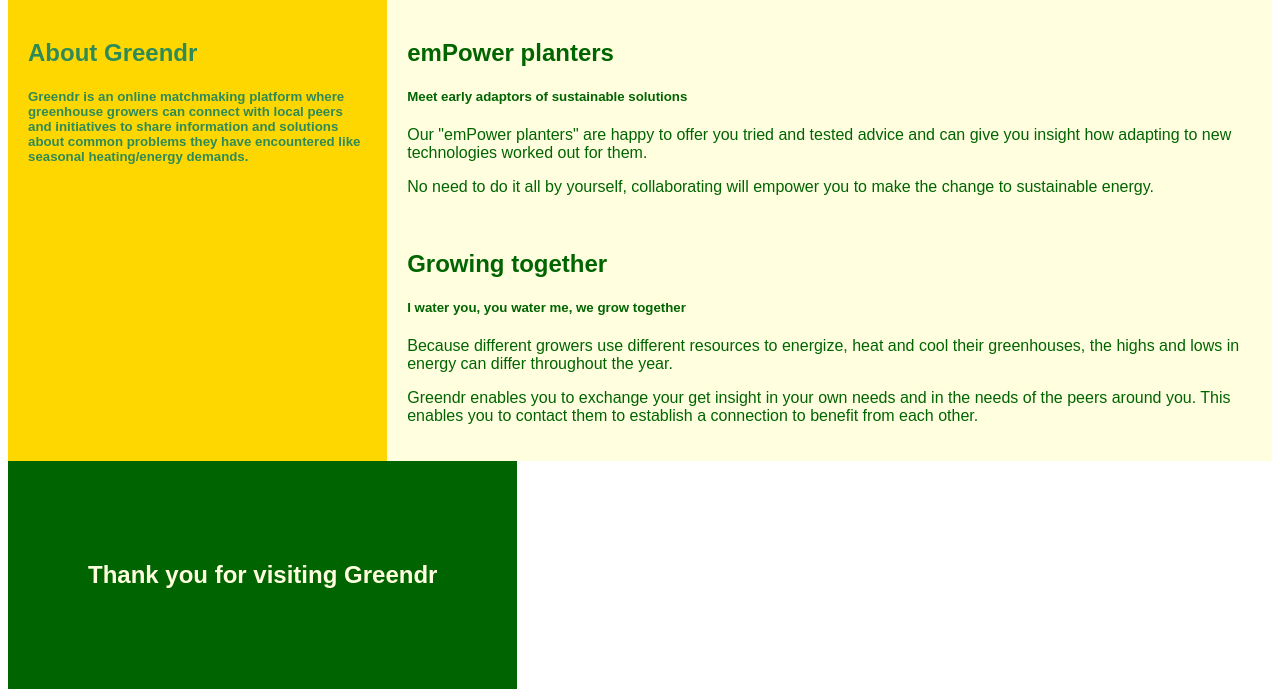
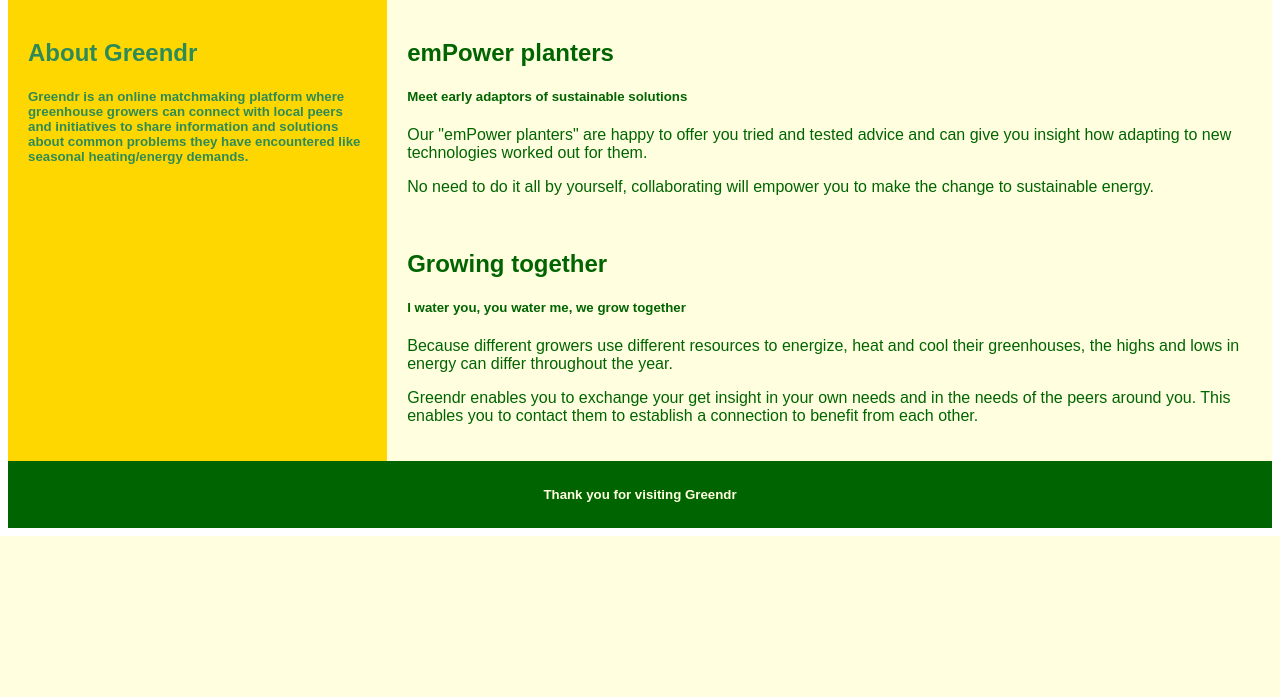
Before and after one commit to moerastrid/greendr_website, a PHP site: page /test.php in a window 1280 px wide. Shown: the part 348-1045 px from the top of the page. After the commit the page ends 884 px from the top, so only its background shows below. Run offline with PHP 8.4, Linux system fonts and the light colour scheme.

Commit message:
Update test.php

```diff
--- a/test.php
+++ b/test.php
@@ -58,8 +58,8 @@
 	padding: 20px;
 	}
    .footer {
-	display: block;
-	padding: 80px;
+	flex: 100%;
+	padding: 4px;
 	text-align: center;
 	background: DarkGreen;
 	color: LightYellow;
@@ -104,7 +104,7 @@
     <p>Greendr enables you to exchange your get insight in your own needs and in the needs of the peers around you. This enables you to contact them to establish a connection to benefit from each other.</p>
   </div>
   <div class="footer">
-	<h2>Thank you for visiting Greendr</h2>
+	<h5>Thank you for visiting Greendr</h5>
   </div>
  </div>
  </body>
```
